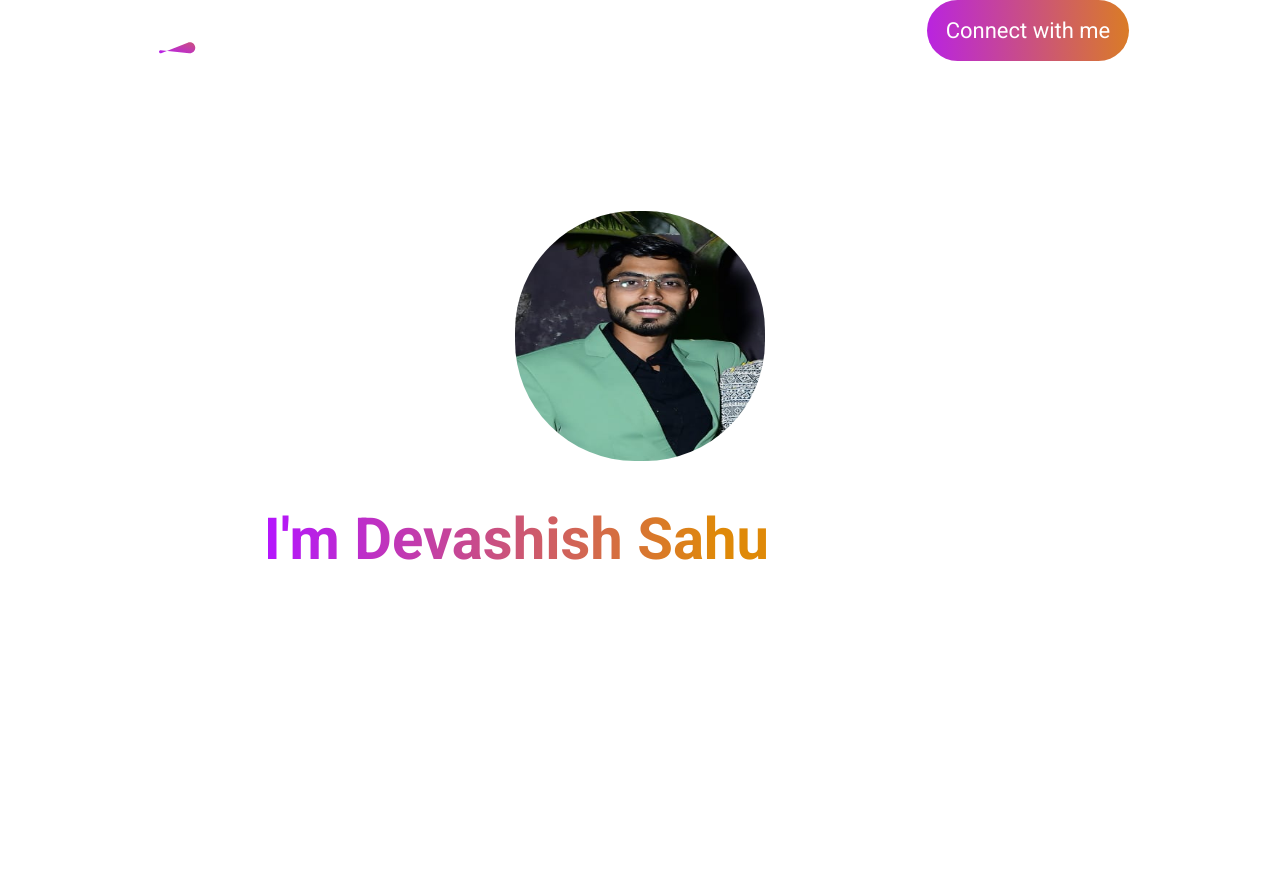
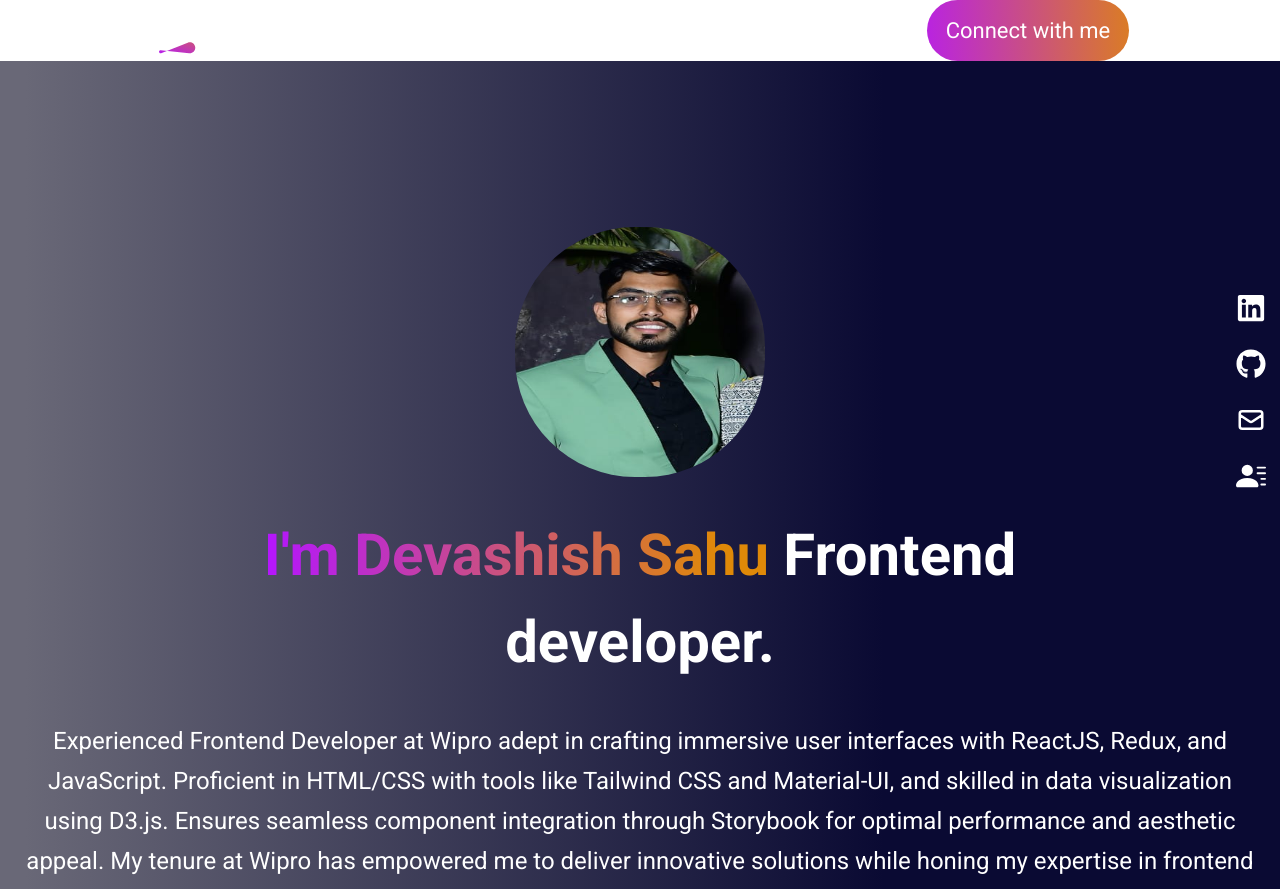
Before and after one commit to Deva9754/Portfolio, a React (Vite) app: page / in a window 1280 px wide. Shown: the top 889 px of the page. Built offline with nearby package versions, Linux system fonts and the light colour scheme.

Commit message:
wrapped inside container

```diff
--- a/src/components/profile/Profile.jsx
+++ b/src/components/profile/Profile.jsx
@@ -1,6 +1,7 @@
 import AnchorLink from "react-anchor-link-smooth-scroll";
 import "./profile.css";
 import profile from "../../assets/profile.jpeg";
+import Container from "../container/Container";
 const Profile = () => {
   const openPDF = () => {
     // Assuming your PDF file is named "example.pdf" and is located in the "public" folder
@@ -11,6 +12,7 @@
   };
 
   return (
+    <Container>
       <div className="profile ">
         <img className="image-eff" src={profile} alt="profile_img" />
         <h1>
@@ -18,15 +20,13 @@
           <span>I&apos;m Devashish Sahu</span> Frontend developer.
         </h1>
         <p>
-        As a dedicated Frontend Developer at Wipro since 2022, I specialize in
-        crafting immersive user experiences using ReactJS, Redux, and
-        JavaScript. I pay meticulous attention to detail in HTML and CSS, and
-        leverage tools like Tailwind CSS and Material-UI for optimal performance
-        and aesthetic appeal. I also excel in data visualization with D3.js and
-        ensure seamless component integration through Storybook.{" "}
-        {/*  My tenure at
-        Wipro has empowered me to deliver innovative solutions while honing my
-        expertise in frontend development.  */}
+          Experienced Frontend Developer at Wipro adept in crafting immersive
+          user interfaces with ReactJS, Redux, and JavaScript. Proficient in
+          HTML/CSS with tools like Tailwind CSS and Material-UI, and skilled in
+          data visualization using D3.js. Ensures seamless component integration
+          through Storybook for optimal performance and aesthetic appeal. My
+          tenure at Wipro has empowered me to deliver innovative solutions while
+          honing my expertise in frontend development.
         </p>
         <div className="profile-action">
           <div className="profile-connect">
@@ -40,6 +40,7 @@
           </div>
         </div>
       </div>
+    </Container>
   );
 };
 
```
Lines whose indentation alone changed are shown as unchanged.
